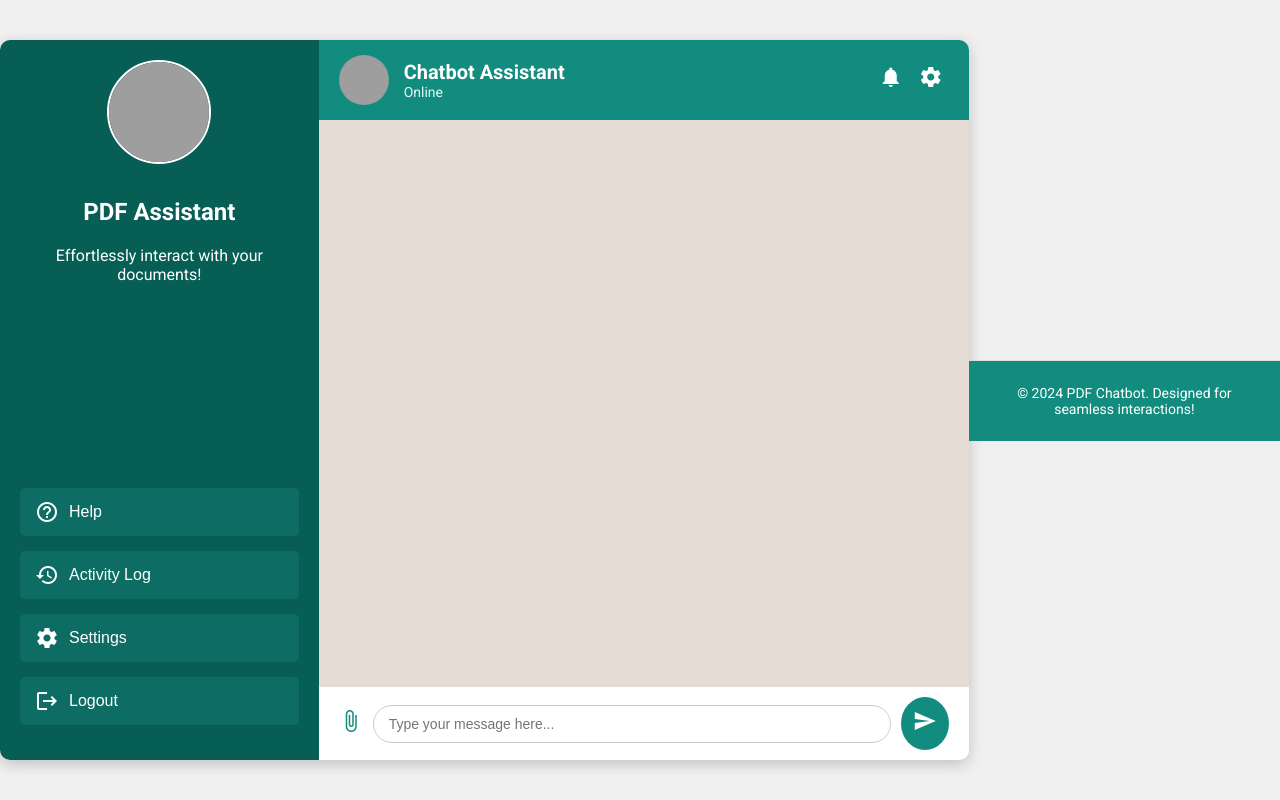
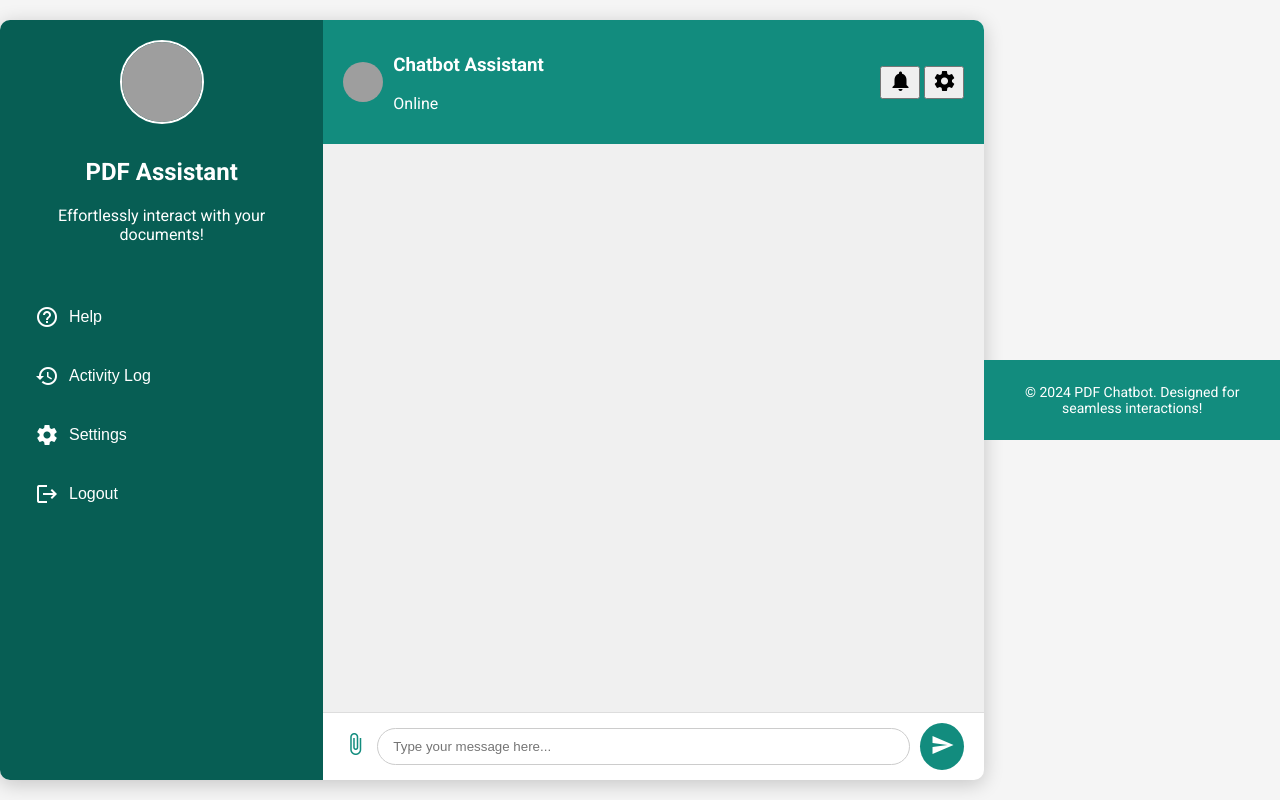
Before and after one commit to ashishmission93/CHATBOT-NMIMS, a Flask app: template templates/index.html in a window 1280 px wide. Run offline with Flask 2, Linux system fonts and the light colour scheme; the template is opened without the code that fills it, so the values that code supplies are empty; grey boxes are pictures that could not be loaded.

Commit message:
Update styles.css

```diff
--- a/static/css/styles.css
+++ b/static/css/styles.css
@@ -1,7 +1,7 @@
 /* General Styles */
 body {
     font-family: 'Roboto', sans-serif;
-    background-color: #f0f0f0;
+    background-color: #f5f5f5;
     margin: 0;
     padding: 0;
     display: flex;
@@ -13,14 +13,14 @@ body {
 
 /* Chat Application Container */
 .chat-app {
+    display: flex;
     width: 100%;
-    max-width: 1200px;
-    height: 90%;
+    max-width: 1100px;
+    height: 95%;
     background-color: #ffffff;
-    display: flex;
     border-radius: 10px;
+    box-shadow: 0px 4px 20px rgba(0, 0, 0, 0.2);
     overflow: hidden;
-    box-shadow: 0 4px 15px rgba(0, 0, 0, 0.2);
 }
 
 /* Sidebar Section */
@@ -30,7 +30,7 @@ body {
     color: white;
     display: flex;
     flex-direction: column;
-    justify-content: space-between;
+    align-items: center;
     padding: 20px;
 }
 
@@ -40,36 +40,37 @@ body {
 }
 
 .user-avatar {
-    width: 100px;
-    height: 100px;
+    width: 80px;
+    height: 80px;
     border-radius: 50%;
+    margin-bottom: 10px;
     border: 2px solid white;
-    margin-bottom: 10px;
 }
 
 .sidebar-menu {
+    width: 100%;
     list-style: none;
     padding: 0;
     margin: 0;
 }
 
 .sidebar-menu li {
-    margin-bottom: 15px;
+    margin: 15px 0;
 }
 
 .sidebar-menu button {
-    background-color: #0d6c64;
-    color: white;
-    border: none;
-    padding: 12px 15px;
-    border-radius: 5px;
-    font-size: 16px;
     width: 100%;
     display: flex;
     align-items: center;
     gap: 10px;
+    background: none;
+    border: none;
+    padding: 10px 15px;
+    color: white;
+    text-align: left;
     cursor: pointer;
-    transition: background-color 0.3s ease, transform 0.2s ease;
+    font-size: 16px;
+    transition: background 0.3s ease, transform 0.2s ease;
 }
 
 .sidebar-menu button:hover {
@@ -77,27 +78,21 @@ body {
     transform: scale(1.02);
 }
 
-.material-icons {
-    font-size: 20px;
-}
-
 /* Main Chat Section */
 .chat-main {
     width: 70%;
     display: flex;
     flex-direction: column;
-    background-color: #e5ddd5;
 }
 
 /* Chat Header */
 .chat-header {
     background-color: #128c7e;
     color: white;
+    padding: 15px 20px;
     display: flex;
     justify-content: space-between;
     align-items: center;
-    padding: 15px 20px;
-    border-bottom: 1px solid #ddd;
 }
 
 .chat-info {
@@ -106,64 +101,28 @@ body {
 }
 
 .bot-avatar {
-    width: 50px;
-    height: 50px;
+    width: 40px;
+    height: 40px;
     border-radius: 50%;
-    margin-right: 15px;
+    margin-right: 10px;
 }
 
-.chat-info h3 {
-    margin: 0;
-    font-size: 20px;
-    font-weight: bold;
-}
-
-.chat-info p {
-    margin: 0;
-    font-size: 14px;
-    color: #e0f7fa;
-}
-
-.header-actions .header-btn {
-    background: none;
-    border: none;
-    color: white;
-    font-size: 24px;
-    cursor: pointer;
-    transition: transform 0.2s ease;
-}
-
-.header-actions .header-btn:hover {
-    transform: scale(1.2);
-}
-
-/* Chat Display Section */
+/* Chat Display */
 .chat-display {
     flex: 1;
     padding: 20px;
+    background-color: #f0f0f0;
     overflow-y: auto;
     display: flex;
     flex-direction: column;
-    gap: 15px;
-    background-color: #e5ddd5;
+    gap: 10px;
 }
 
-.chat-display::-webkit-scrollbar {
-    width: 6px;
-}
-
-.chat-display::-webkit-scrollbar-thumb {
-    background-color: #ccc;
-    border-radius: 5px;
-}
-
+/* Chat Messages */
 .chat-message {
     max-width: 70%;
-    padding: 12px;
-    border-radius: 10px;
-    font-size: 14px;
-    line-height: 1.5;
-    position: relative;
+    padding: 10px;
+    border-radius: 8px;
     word-wrap: break-word;
     animation: fadeIn 0.3s ease;
 }
@@ -180,188 +139,73 @@ body {
     border: 1px solid #ddd;
 }
 
-/* Typing Indicator */
-.chat-typing-indicator {
+/* Chat Input Section */
+.chat-input {
+    padding: 10px 20px;
     display: flex;
     align-items: center;
-    gap: 10px;
-    font-size: 14px;
-    color: #555;
-}
-
-.typing-dots span {
-    display: inline-block;
-    width: 8px;
-    height: 8px;
-    background-color: #aaa;
-    border-radius: 50%;
-    animation: typing 1.2s infinite;
-}
-
-.typing-dots span:nth-child(2) {
-    animation-delay: 0.2s;
-}
-
-.typing-dots span:nth-child(3) {
-    animation-delay: 0.4s;
-}
-
-/* Chat Input Section */
-.chat-input {
-    background-color: #ffffff;
-    display: flex;
-    align-items: center;
-    padding: 10px 20px;
     border-top: 1px solid #ddd;
 }
 
 .chat-text-input {
     flex: 1;
+    padding: 10px 15px;
+    border-radius: 20px;
     border: 1px solid #ccc;
-    border-radius: 20px;
-    padding: 10px 15px;
-    font-size: 14px;
-    outline: none;
     margin-right: 10px;
 }
 
 .upload-btn {
     font-size: 20px;
+    margin-right: 10px;
     cursor: pointer;
-    margin-right: 10px;
     color: #128c7e;
-    transition: transform 0.2s ease, color 0.3s ease;
-}
-
-.upload-btn:hover {
-    color: #075e54;
-    transform: scale(1.1);
 }
 
 .send-btn {
     background-color: #128c7e;
     color: white;
     border: none;
-    padding: 12px;
     border-radius: 50%;
-    font-size: 20px;
+    padding: 10px;
     cursor: pointer;
-    transition: background-color 0.3s ease, transform 0.2s ease;
-}
-
-.send-btn:hover {
-    background-color: #075e54;
-    transform: scale(1.1);
-}
-
-/* Modals */
-.modal {
-    position: fixed;
-    top: 0;
-    left: 0;
-    width: 100%;
-    height: 100%;
-    background-color: rgba(0, 0, 0, 0.5);
-    display: flex;
-    justify-content: center;
-    align-items: center;
-    z-index: 1000;
-}
-
-.modal-content {
-    background-color: white;
-    padding: 20px;
-    border-radius: 10px;
-    width: 90%;
-    max-width: 500px;
-    text-align: center;
-    animation: slideDown 0.3s ease;
-}
-
-.colorful-modal h2 {
-    color: #128c7e;
-}
-
-.colorful-btn {
-    background-color: #128c7e;
-    color: white;
-    border: none;
-    padding: 10px 15px;
-    border-radius: 5px;
-    cursor: pointer;
-    font-size: 16px;
-}
-
-.colorful-btn:hover {
-    background-color: #075e54;
 }
 
 /* Footer */
 .chat-footer {
     text-align: center;
+    padding: 10px;
     background-color: #128c7e;
     color: white;
-    padding: 10px 20px;
     font-size: 14px;
-    border-top: 1px solid #ddd;
 }
 
-/* Animations */
-@keyframes fadeIn {
-    from {
-        opacity: 0;
-        transform: translateY(10px);
+/* Media Queries for Mobile Responsiveness */
+@media (max-width: 768px) {
+    .chat-app {
+        flex-direction: column;
+        height: 100%;
     }
-    to {
-        opacity: 1;
-        transform: translateY(0);
+
+    .chat-sidebar {
+        width: 100%;
+        padding: 10px;
+    }
+
+    .chat-main {
+        width: 100%;
+    }
+
+    .chat-header {
+        padding: 10px;
+    }
+
+    .chat-input {
+        padding: 10px;
+    }
+
+    .user-avatar {
+        width: 60px;
+        height: 60px;
     }
 }
-
-@keyframes slideDown {
-    from {
-        transform: translateY(-20px);
-        opacity: 0;
-    }
-    to {
-        transform: translateY(0);
-        opacity: 1;
-    }
-}
-
-@keyframes typing {
-    0%, 80%, 100% {
-        opacity: 0;
-    }
-    40% {
-        opacity: 1;
-    }
-}
-
-/* Dark Mode */
-body.dark-mode {
-    background-color: #303030;
-    color: #cfcfcf;
-}
-
-body.dark-mode .chat-sidebar {
-    background-color: #212121;
-}
-
-body.dark-mode .chat-main {
-    background-color: #424242;
-}
-
-body.dark-mode .chat-message.bot {
-    background-color: #616161;
-    color: white;
-}
-
-body.dark-mode .chat-message.user {
-    background-color: #78909c;
-}
-
-body.dark-mode .modal-content {
-    background-color: #424242;
-    color: white;
-}
```
